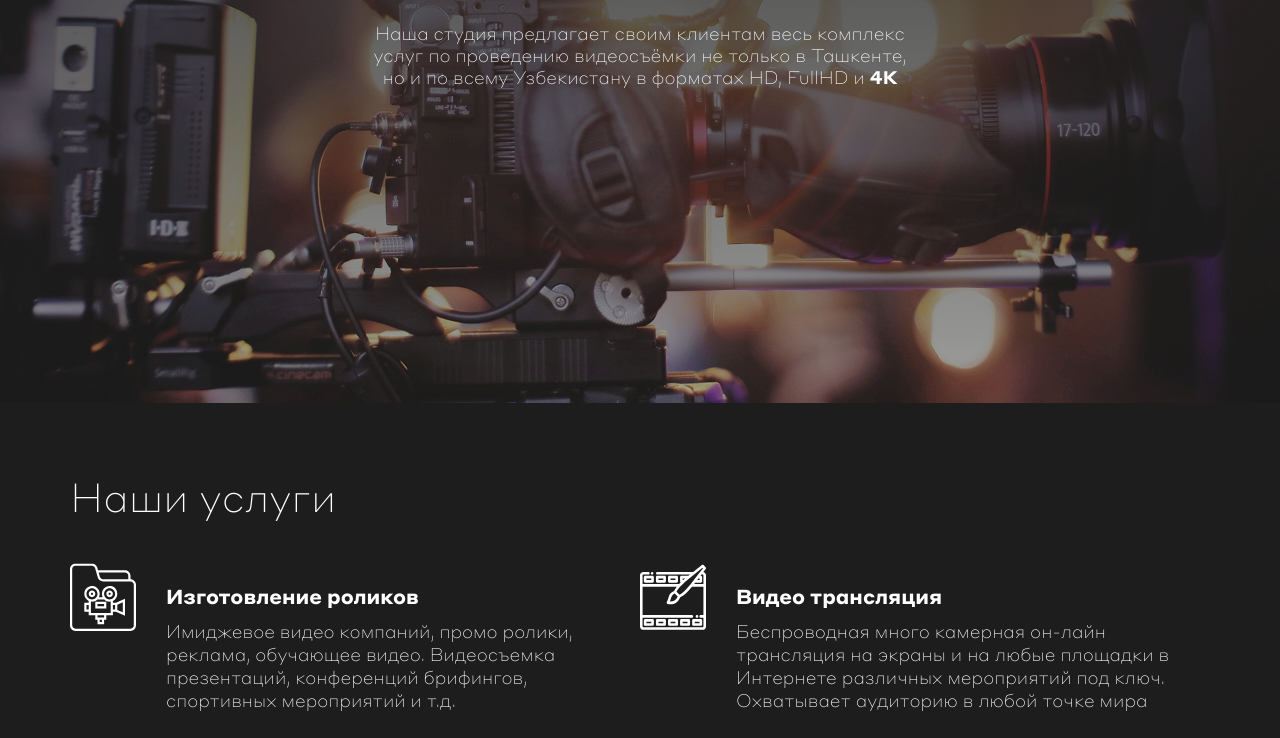
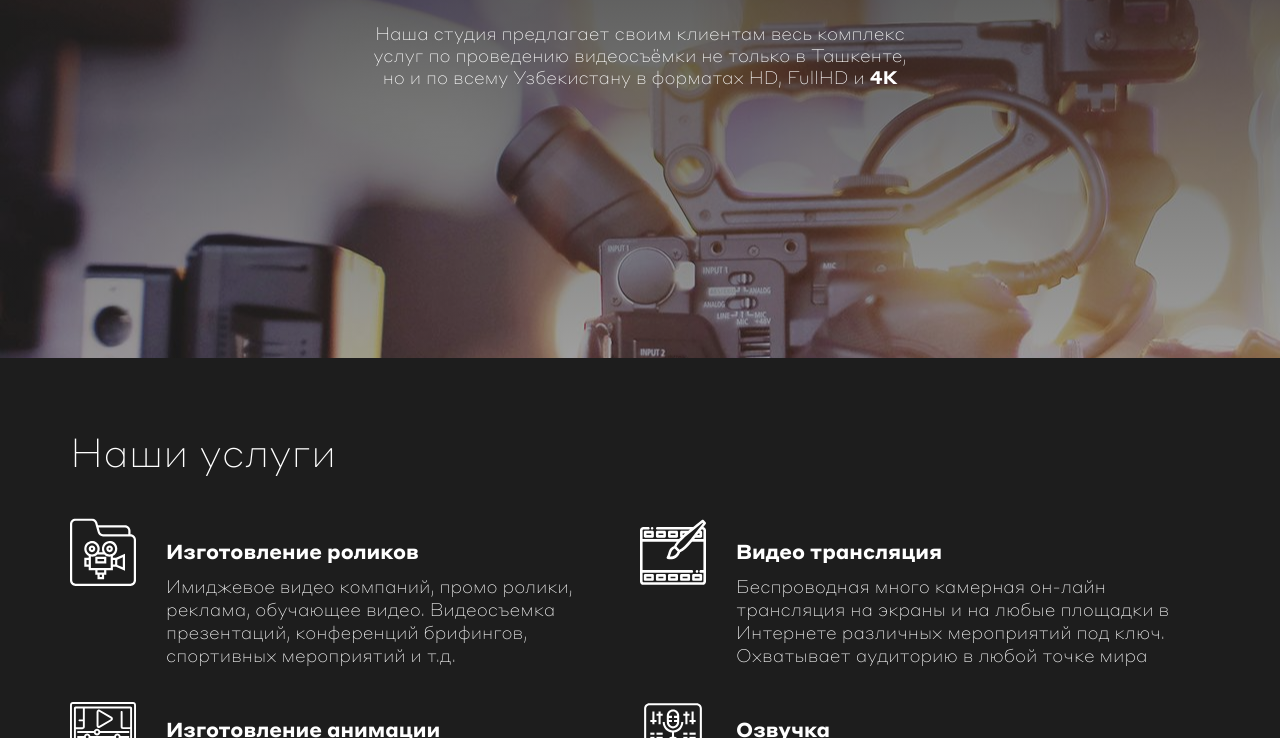
Before and after one commit to AndreyKnyazkov/rgb-studio, a plain HTML site: page src/index.html in a window 1280 px wide. Shown: the part 397-1135 px from the top of the page. Drawn offline with Linux system fonts and the light colour scheme.

```diff
--- a/src/sass/blocks/_hero.sass
+++ b/src/sass/blocks/_hero.sass
@@ -1,13 +1,7 @@
 .hero
   padding-top: 70px
   padding-bottom: 70px
-  background: linear-gradient(180deg, #1D1D1D 0%, rgba(29, 29, 29, 0.39) 100%), url('../img/navbar/navbar-image.jpg') center no-repeat
-  background-size: cover
-  height: 100vh;
-  background-attachment: fixed;
-  background-position: center;
-  background-repeat: no-repeat;
-  background-size: cover;
+  background: linear-gradient(180deg, #1D1D1D 0%, rgba(29, 29, 29, 0.39) 100%), url('../img/navbar/navbar-image.jpg') no-repeat
   &-block
     padding-top: 200px
     padding-bottom: 200px
```
Also changed, not shown: src/css/style.css, 1 other file.
